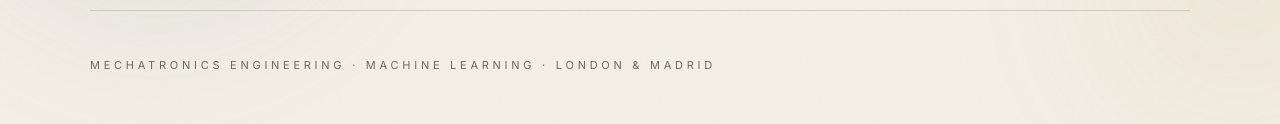
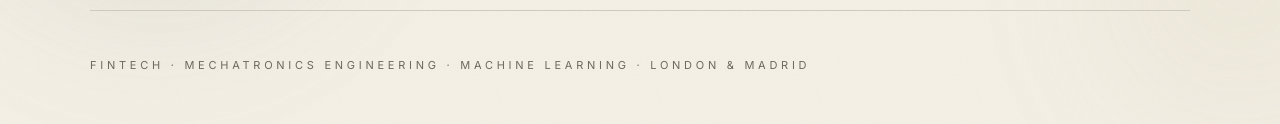
Before and after one commit to Killiang27/killiang27.github.io, a plain HTML site: page index.html in a window 1280 px wide. Shown: the part 223-347 px from the top of the page. Drawn offline with nearby package versions, Linux system fonts and the light colour scheme.

Commit message:
Add files via upload

```diff
--- a/index.html
+++ b/index.html
@@ -609,7 +609,7 @@
   <div class="hero-bg" aria-hidden="true"><span></span><span></span><span></span></div>
   <div class="wrap">
     <div class="masthead anim a1"><span class="edge" data-fr="Londres · Madrid">London · Madrid</span><span class="mid">Portfolio</span><span class="edge edge2">2026</span></div>
-    <p class="eyebrow anim a2" data-fr="Ingénierie mécatronique · Machine learning · Londres &amp; Madrid">Mechatronics Engineering · Machine Learning · London &amp; Madrid</p>
+    <p class="eyebrow anim a2" data-fr="Fintech · Ingénierie mécatronique · Machine learning · Londres &amp; Madrid">Fintech · Mechatronics Engineering · Machine Learning · London &amp; Madrid</p>
     <h1 class="anim a2">Killian<br><span class="last">Gerard</span></h1>
     <p class="hero-nat anim a2" data-fr="Binational franco-britannique · Trilingue">Dual French &amp; British national · Trilingual</p>
     <p class="hero-lead anim a3" data-fr="Je suis diplômé d'un BEng en mécatronique, Second Class Honours (Division One), et j'aime mener une idée jusqu'à un prototype qui fonctionne. Mes projets vont de la robotique embarquée et de l'analyse vibratoire des trains à grande vitesse aux modèles de <span class='serif'>machine learning</span> qui prédisent la durée de vie d'un équipement. J'ai passé deux étés au cœur d'opérations énergétiques en activité, et cet été j'ai suivi l'école d'été d'<span class='serif'>IE Madrid</span> en fondamentaux de la finance avant de commencer le MSc en Fintech en septembre.">I am a Mechatronics&nbsp;BEng graduate, Second Class Honours (Division One), who likes taking an idea all the way to a working build. My work runs from embedded robotics and high-speed-rail vibration analysis to <span class="serif">machine-learning</span> models that forecast how long an asset will last. I spent two summers inside live energy operations, and this summer I completed <span class="serif">IE Madrid</span>'s Summer School in Finance Fundamentals ahead of starting the MSc in Fintech there this September.</p>
```
